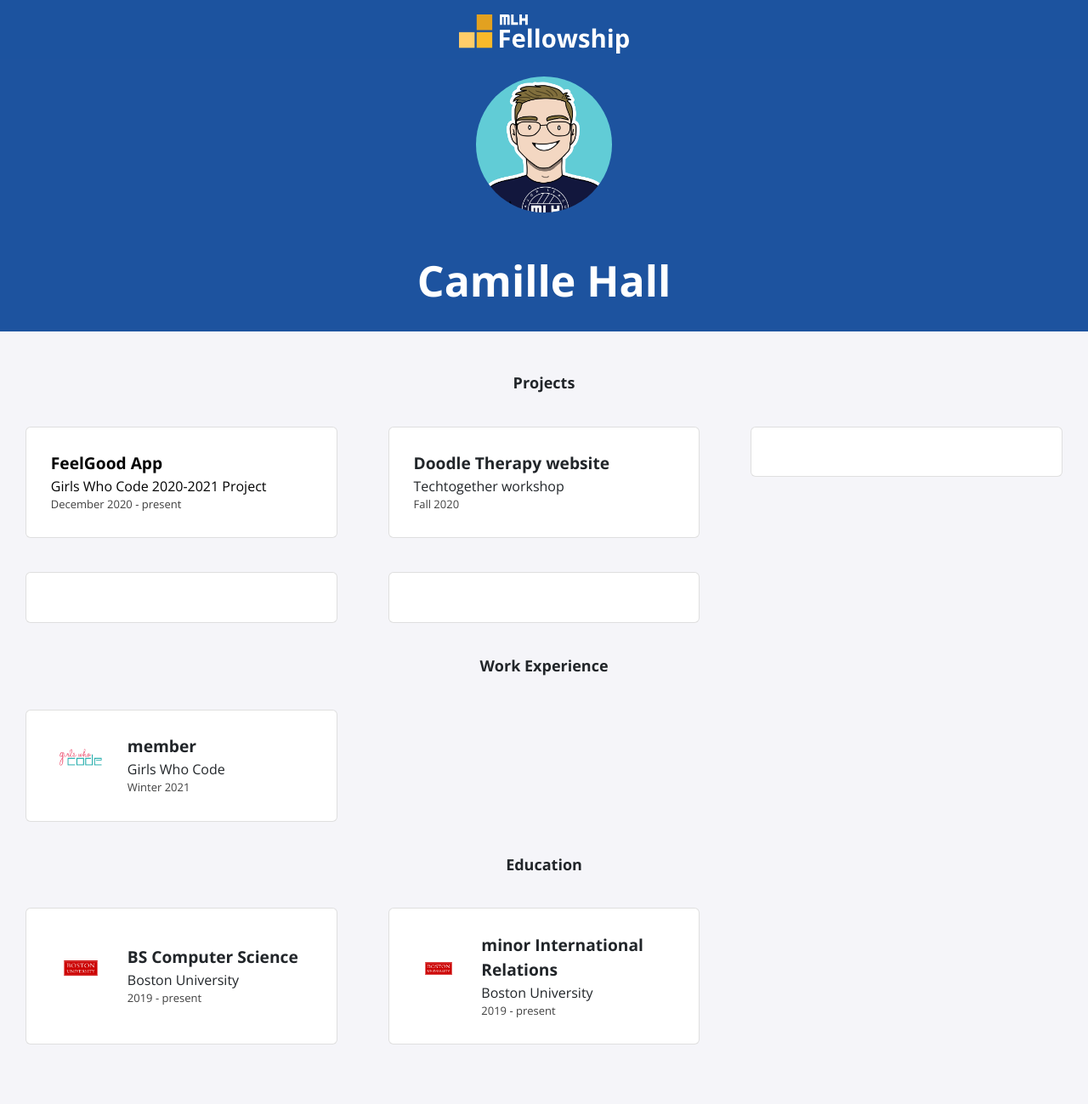
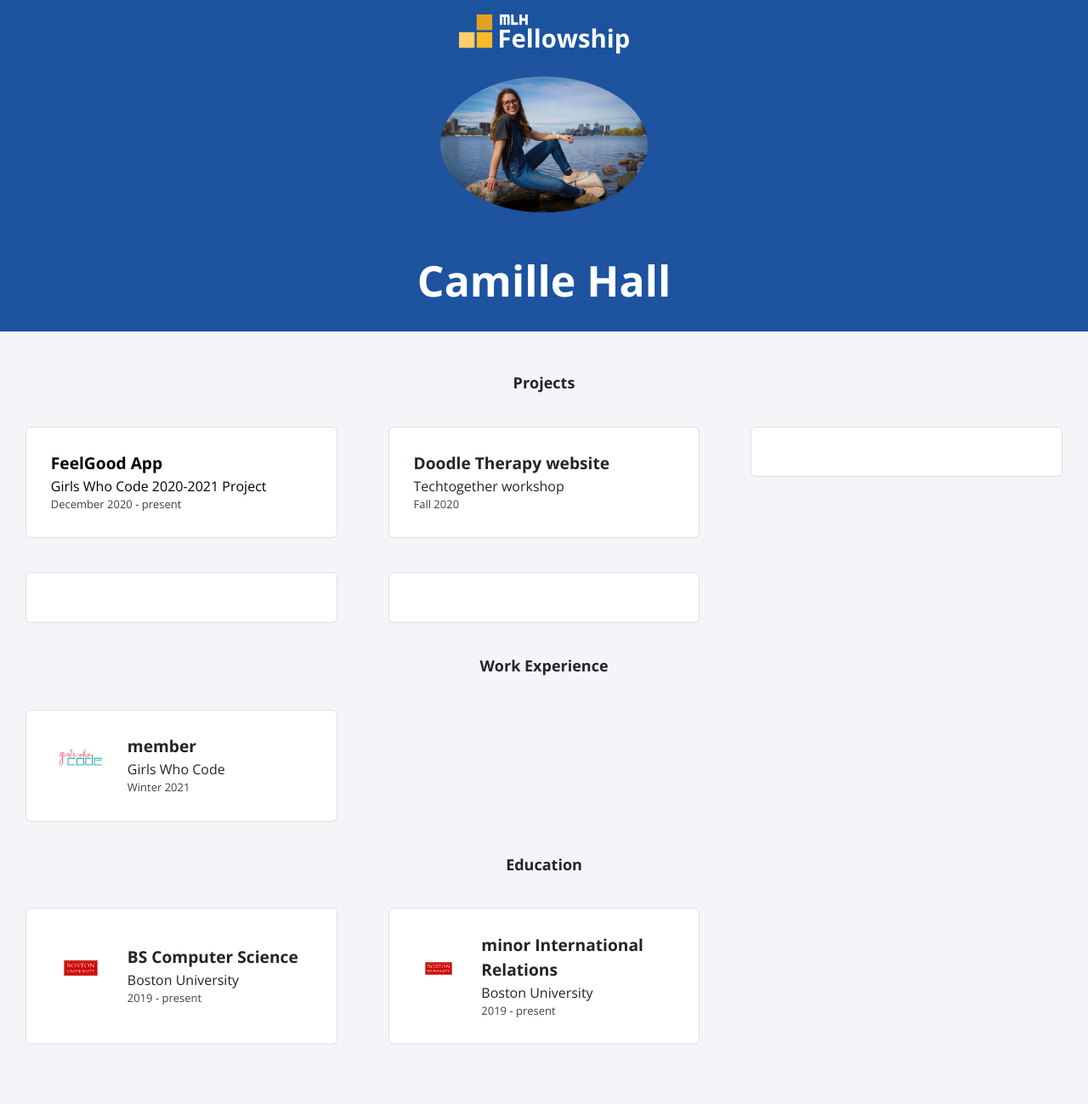
Before and after one commit to camihall/camihall, a Jekyll site: the page built from index.html, in a window 1280 px wide. Shown: the whole page at 85% size. Built offline with Jekyll 4.4.1, drawn with Linux system fonts in a browser that asks for light colours; nearby versions of some CDN libraries.

Commit message:
Update profile.html
putting my picture as icon

```diff
--- a/_includes/profile.html
+++ b/_includes/profile.html
@@ -1,6 +1,6 @@
 <div class="profile">
     <div class="profile-picture">
-        <img src="./assets/img/logo.jpg">
+        <img src="./assets/img/smol.jpg">
     </div>
     <h1>{{ site.title }}</h1>
 </div>
```
